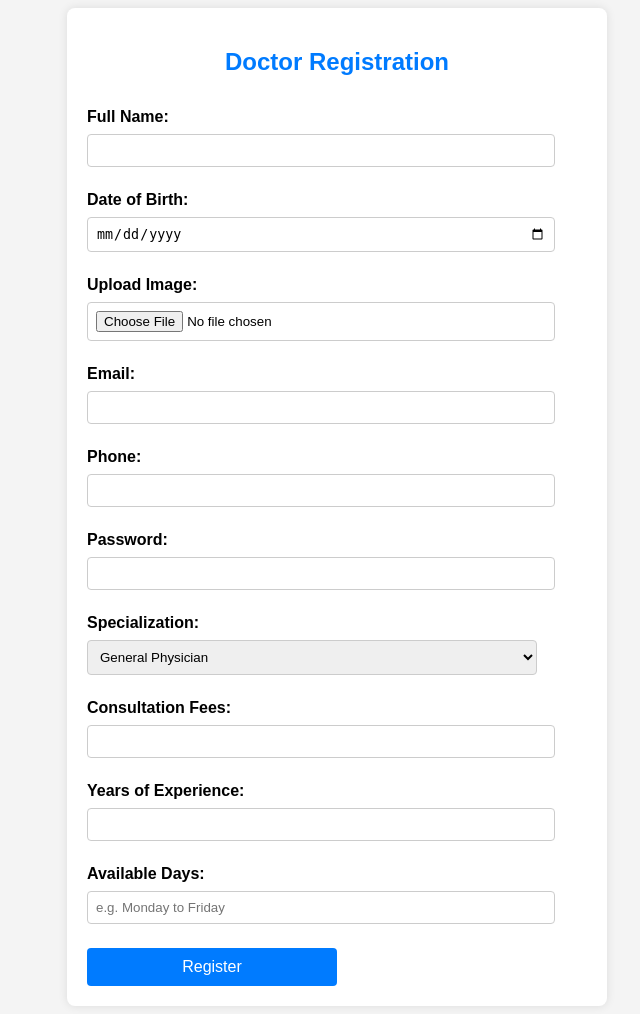
After one commit to itz-A53-K/rookie_dev, a Django app: template templates/user/doctor_regi.html in a window 1280 px wide. The commit adds this page. Shown: the whole page, without its empty margins (303-943 px from the left). Run offline with Django 5.2, Linux system fonts and the light colour scheme; the template is opened without the code that fills it, so the values that code supplies are empty.

Commit message:
ui page added

```diff
--- /dev/null
+++ b/templates/user/doctor_regi.html
@@ -0,0 +1,106 @@
+<!DOCTYPE html>
+<html lang="en">
+<head>
+    <meta charset="UTF-8">
+    <meta name="viewport" content="width=device-width, initial-scale=1.0">
+    <title>Doctor Registration</title>
+    <style>
+        body {
+            font-family: Arial, sans-serif;
+            background-color: #f4f4f4;
+            display: flex;
+            justify-content: center;
+            align-items: center;
+            min-height: 100vh;
+
+        }
+        .container {
+            background: #fff;
+            padding: 20px;
+            border-radius: 8px;
+            box-shadow: 0 0 10px rgba(0, 0, 0, 0.1);
+            width: 500px;
+
+            .form-group{
+                margin: 1rem 0;
+            }
+        }
+        h2 {
+            text-align: center;
+            margin-bottom: 2rem;
+            color: #007bff;
+        }
+        label {
+            font-weight: bold;
+        }
+        input, select {
+            width: 90%;
+            padding: 8px;
+            margin: 8px 0;
+            border: 1px solid #ccc;
+            border-radius: 4px;
+        }
+        button {
+            width: 50%;
+            padding: 10px;
+            background: #007bff;
+            border: none;
+            color: white;
+            font-size: 16px;
+            cursor: pointer;
+            border-radius: 4px;
+        }
+        button:hover {
+            background: #0056b3;
+        }
+    </style>
+</head>
+<body>
+    <div class="container">
+        <h2>Doctor Registration</h2>
+        <form>
+            <div class="form-group">
+                <label for="name">Full Name:</label>
+                <input type="text" id="name" name="name" required>
+            </div>
+            <div class="form-group"><label for="dob">Date of Birth:</label>
+                <input type="date" id="dob" name="dob" required>
+                </div>
+            <div class="form-group"> <label for="image">Upload Image:</label>
+                <input type="file" id="image" name="image" accept="image/*" required>
+                </div>
+           <div class="form-group"> <label for="email">Email:</label>
+            <input type="email" id="email" name="email" required>
+            </div>
+           <div class="form-group"> <label for="phone">Phone:</label>
+            <input type="tel" id="phone" name="phone" required>
+              </div>
+           <div class="form-group"><label for="password">Password:</label>
+            <input type="password" id="password" name="password" required>
+            </div>
+
+           <div class="form-group"><label for="specialization">Specialization:</label>
+            <select id="specialization" name="specialization">
+                <option value="General Physician">General Physician</option>
+                <option value="Cardiologist">Cardiologist</option>
+                <option value="Dentist">Dentist</option>
+                <option value="Neurologist">Neurologist</option>
+                <option value="Urology">Urology</option>
+                <option value="Orthopedic">Orthopedic</option>
+            </select></div>
+
+            <div class="form-group"> <label for="fees">Consultation Fees:</label>
+                <input type="number" id="fees" name="fees" required>
+                </div>
+           <div class="form-group"> <label for="experience">Years of Experience:</label>
+            <input type="number" id="experience" name="experience" required></div>
+
+            <div class="form-group"> <label for="available_days">Available Days:</label>
+                <input type="text" id="available_days" name="available_days" placeholder="e.g. Monday to Friday" required>
+                </div>
+           <div class="from-group"><button type="submit">Register</button></div>
+
+        </form>
+    </div>
+</body>
+</html>
```
Also changed, not shown: static/css/user/Doctor-Patient Visit Details.css (added, +44 -0 lines), static/css/user/doctor_details.css (added, +74 -0 lines), static/css/user/doctor_regi.css (added, +39 -0 lines), templates/user/Doctor-Patient Visit Details.html (added, +30 -0 lines), templates/user/appointment.html (+26 -28 lines), templates/user/doctor_details.html (added, +67 -0 lines).
